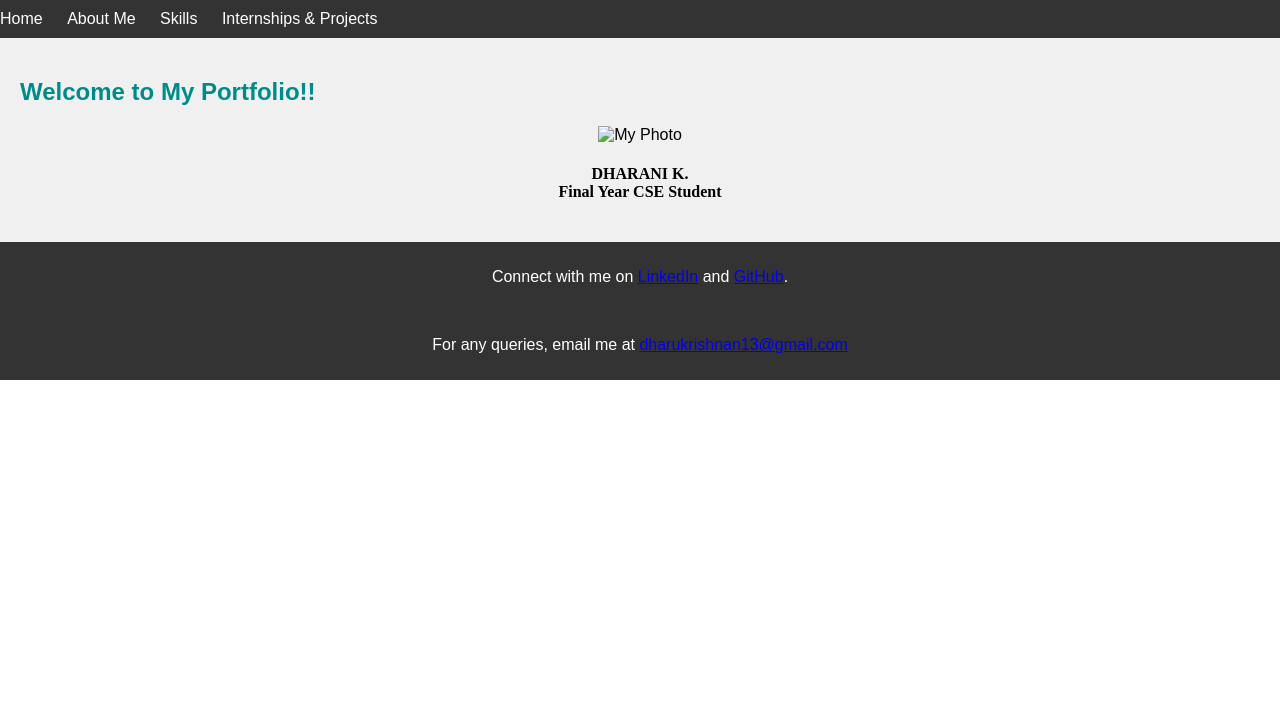
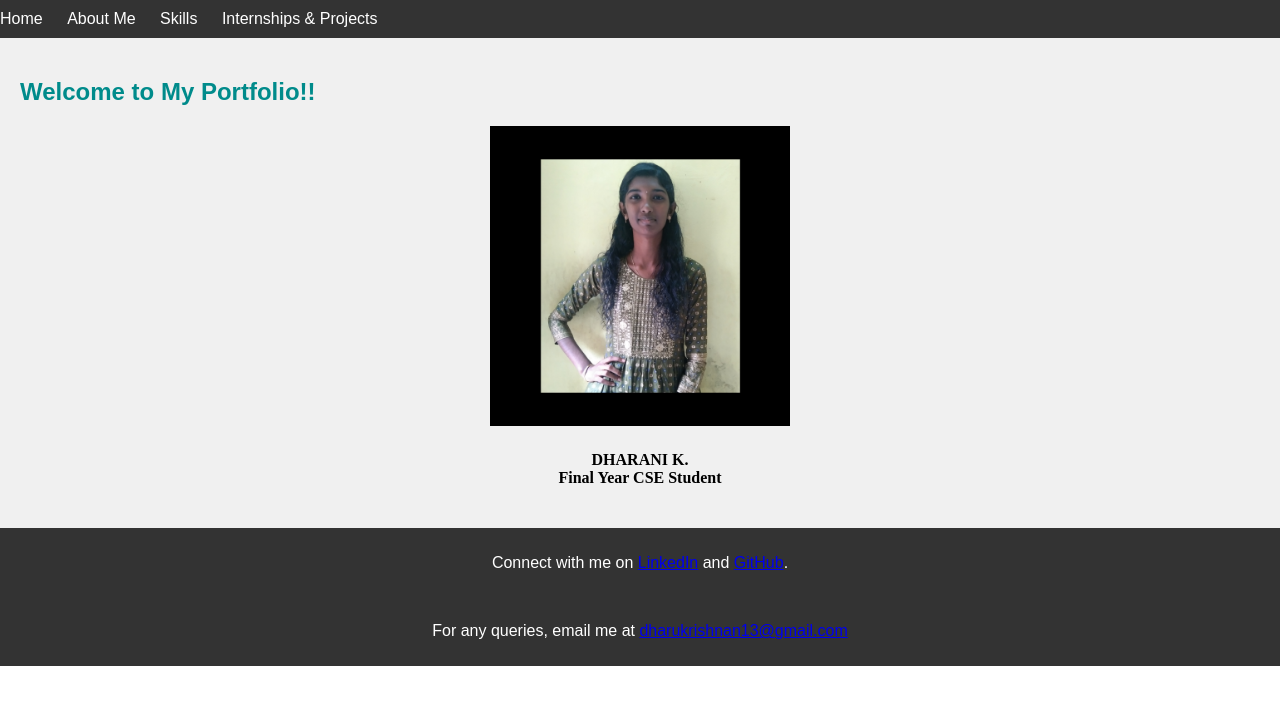
Before and after one commit to Dharu-k/Portfolio, a plain HTML site: page index.html in a window 1280 px wide. Drawn offline with Linux system fonts and the light colour scheme.

Commit message:
Update index.html

```diff
--- a/index.html
+++ b/index.html
@@ -20,7 +20,8 @@
 
     <section id="home">
         <h2 style="color: darkcyan;">Welcome to My Portfolio!!</h2>
-       <center> <img src="C:\Users\ELCOT\Desktop\portfolio\dharani.jpg" width="300" height="300" alt="My Photo"></center>
+       <center> <img src="https://github.com/Dharu-k/Portfolio/blob/index.html/image/IMG_20240414_113611.jpg?raw=true" alt="My Photo" width="300" height="300">
+</center>
        <center><h4 style="font-family:Times New Roman;">DHARANI K.<br>
                                                 Final Year CSE Student</h4></center>
     </section>
```
